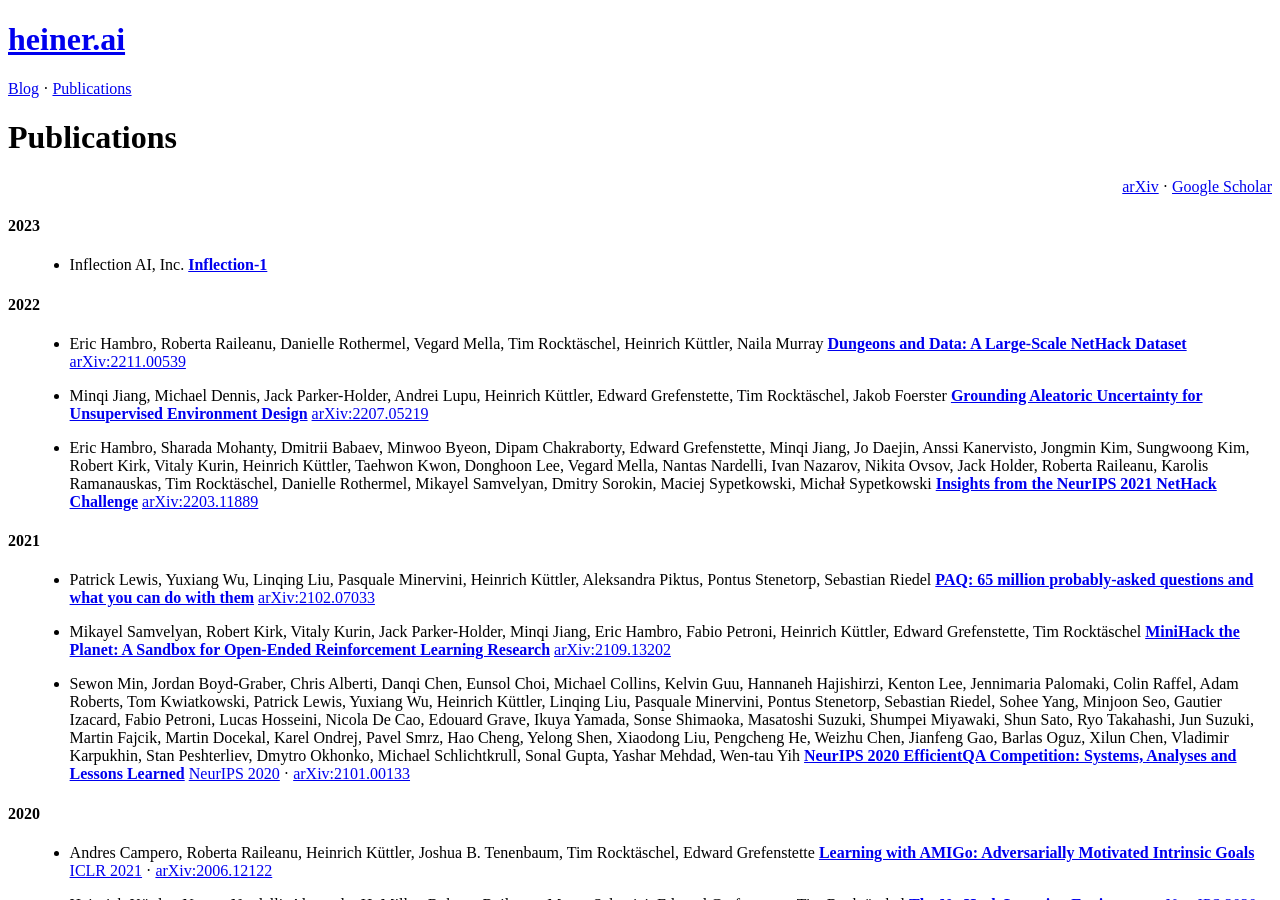
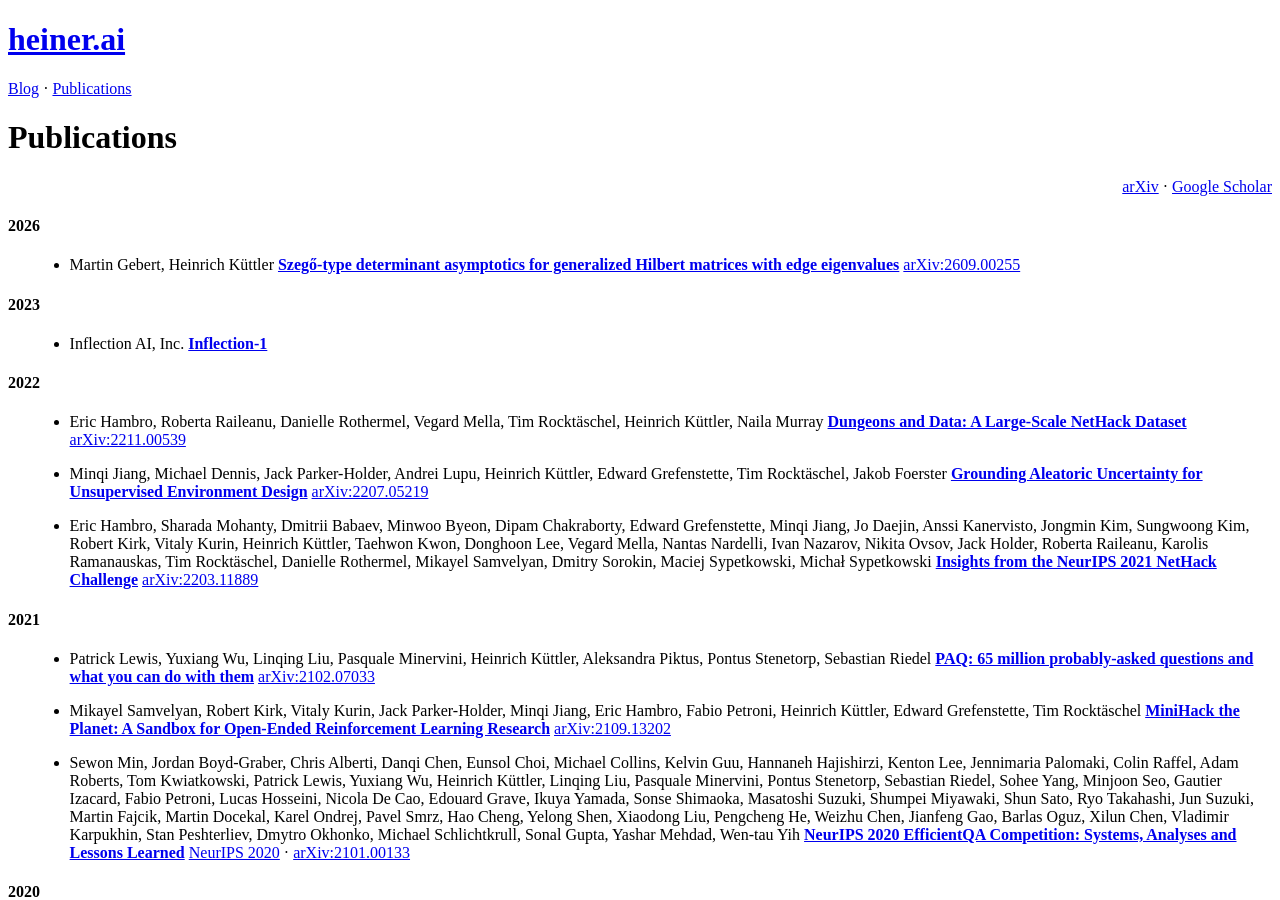
Before and after one commit to heiner/heiner.github.com, a Jekyll site: the page built from publications.md, in a window 1280 px wide and 900 px high. Built offline with Jekyll 4.4.1, drawn with Linux system fonts in a browser that asks for light colours.

Commit message:
Add new math paper to publications.
Co-Authored-By: Claude Fable 5 <noreply@anthropic.com>
Claude-Session: https://claude.ai/code/session_018sdyyb9o1JULyjdStHGTNr

```diff
--- a/publications.md
+++ b/publications.md
@@ -8,6 +8,12 @@ permalink: /publications/
   <a href="https://arxiv.org/a/kuttler_h_1.html" target="_blank">arXiv</a> &middot;
   <a href="https://scholar.google.com/citations?user=dE-JkuIAAAAJ" target="_blank">Google Scholar</a>
 </div>
+
+#### 2026
+
+* Martin Gebert, Heinrich Küttler
+  [**Szegő-type determinant asymptotics for generalized Hilbert matrices with edge eigenvalues**](https://arxiv.org/abs/2609.00255)
+  [arXiv:2609.00255](https://arxiv.org/abs/2609.00255)
 
 #### 2023
 
```
